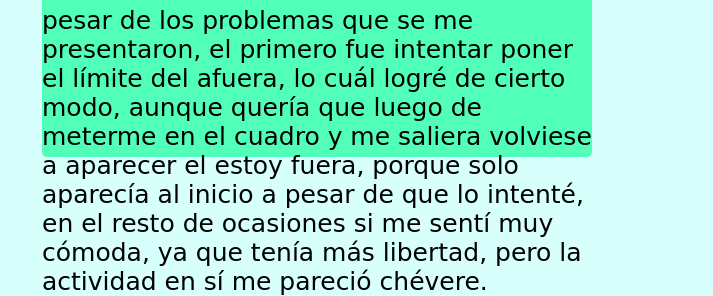
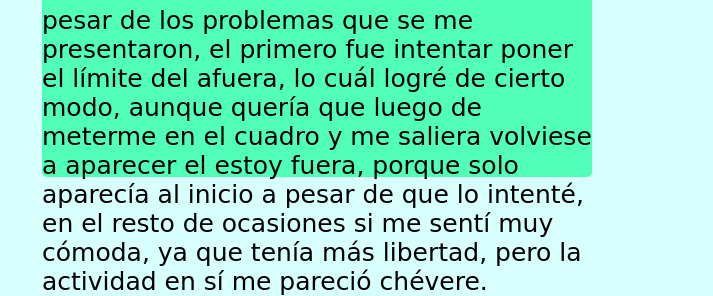
Before and after one commit to andreaalzate/semana31, a plain HTML site: page index.html in a window 1280 px wide. Both pictures are taken after a click on the element "Comentario". Shown: the part 523-819 px from the top of the page, without its empty margins (168-881 px from the left). Drawn offline with Linux system fonts and the light colour scheme; files whose address does not match are found by name; a web font is replaced by a local one.

Commit message:
Update index.html

```diff
--- a/index.html
+++ b/index.html
@@ -214,7 +214,7 @@ function mostrar(){
 	function comen(){
 		com.innerHTML="Me sentí bien realizando la actividad a pesar de los problemas que se me presentaron, el primero fue intentar poner el límite del afuera, lo cuál logré de cierto modo, aunque quería que luego de meterme en el cuadro y me saliera volviese a aparecer el estoy fuera, porque solo aparecía al inicio a pesar de que lo intenté, en el resto de ocasiones si me sentí muy cómoda, ya que tenía más libertad, pero la actividad en sí me pareció chévere."
 		com.style.width=550+"px";
-		com.style.height=180+"px";
+		com.style.height=200+"px";
 	}
 
 cronoi=setInterval(mostrar,2000);
```
